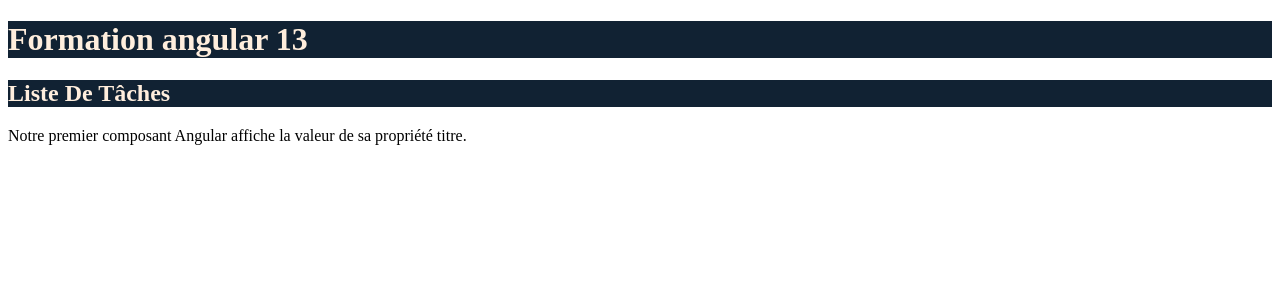
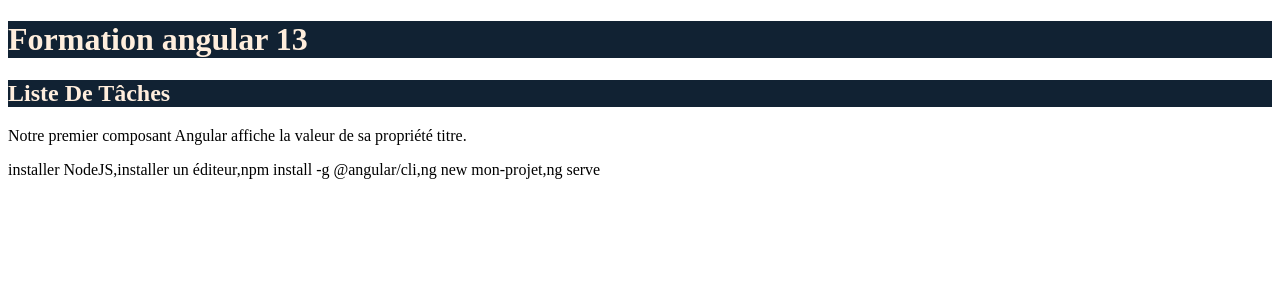
Before and after one commit to pbreteche/ng22w15, an Angular app: page / in a window 1280 px wide. Shown: the top 300 px of the page. Built offline with nearby package versions, Linux system fonts and the light colour scheme.

Commit message:
ajout d'une liste de tâches

```diff
--- a/src/app/app.component.html
+++ b/src/app/app.component.html
@@ -1,4 +1,5 @@
 <article>
 <h1>{{ title }}</h1>
 <p>Notre premier composant Angular affiche la valeur de sa propriété titre.</p>
+<p>{{ tasks.join() }}</p>
 </article>
--- a/src/app/app.component.ts
+++ b/src/app/app.component.ts
@@ -1,4 +1,5 @@
 import { Component } from '@angular/core';
+import { tasks } from '../mock/tasks';
 
 @Component({
   selector: 'app-root',
@@ -7,4 +8,5 @@
 })
 export class AppComponent {
   title = 'Liste de tâches';
+  tasks = tasks;
 }
--- /dev/null
+++ b/src/mock/tasks.ts
@@ -0,0 +1,7 @@
+export const tasks = [
+    'installer NodeJS',
+    'installer un éditeur',
+    'npm install -g @angular/cli',
+    'ng new mon-projet',
+    'ng serve',
+]
```
